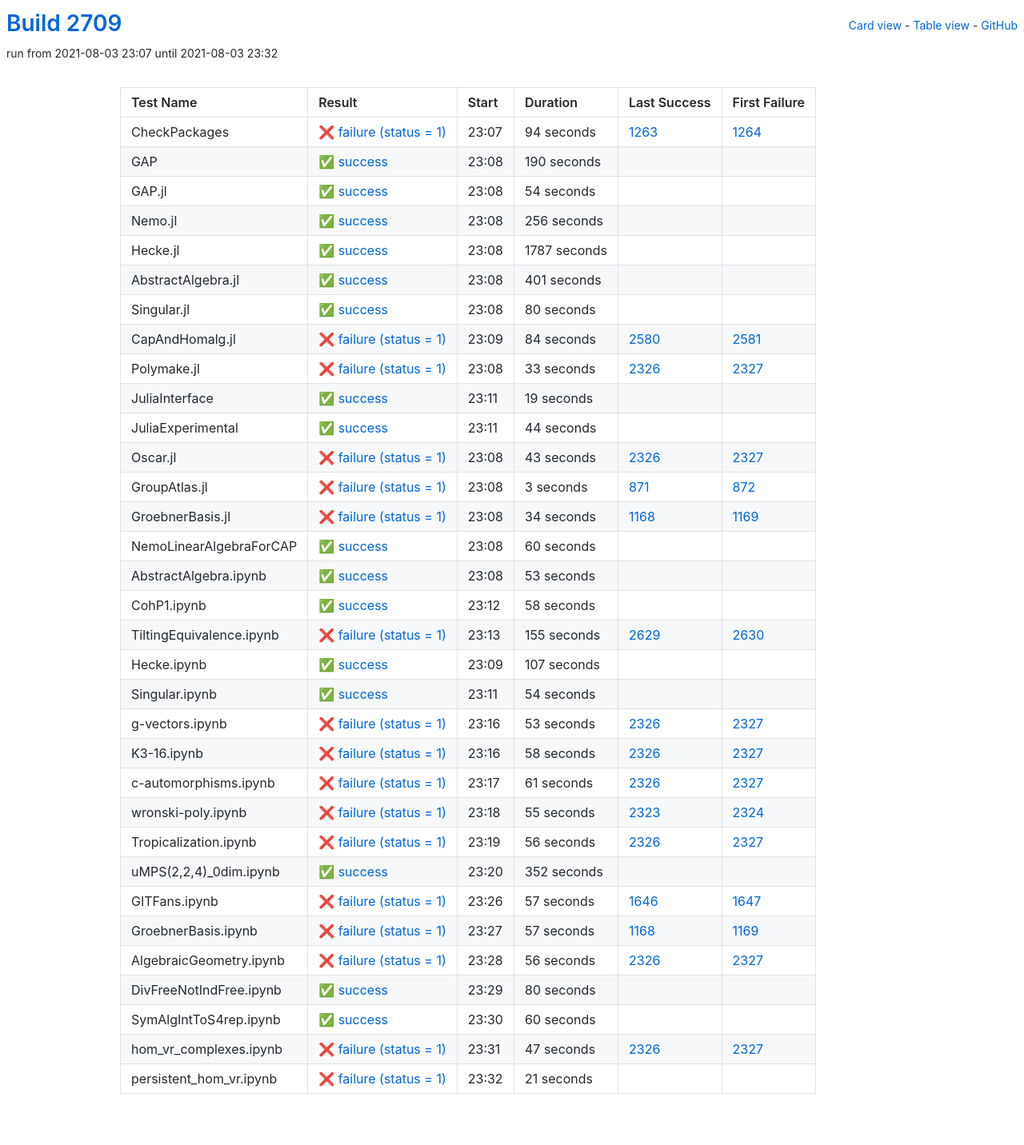
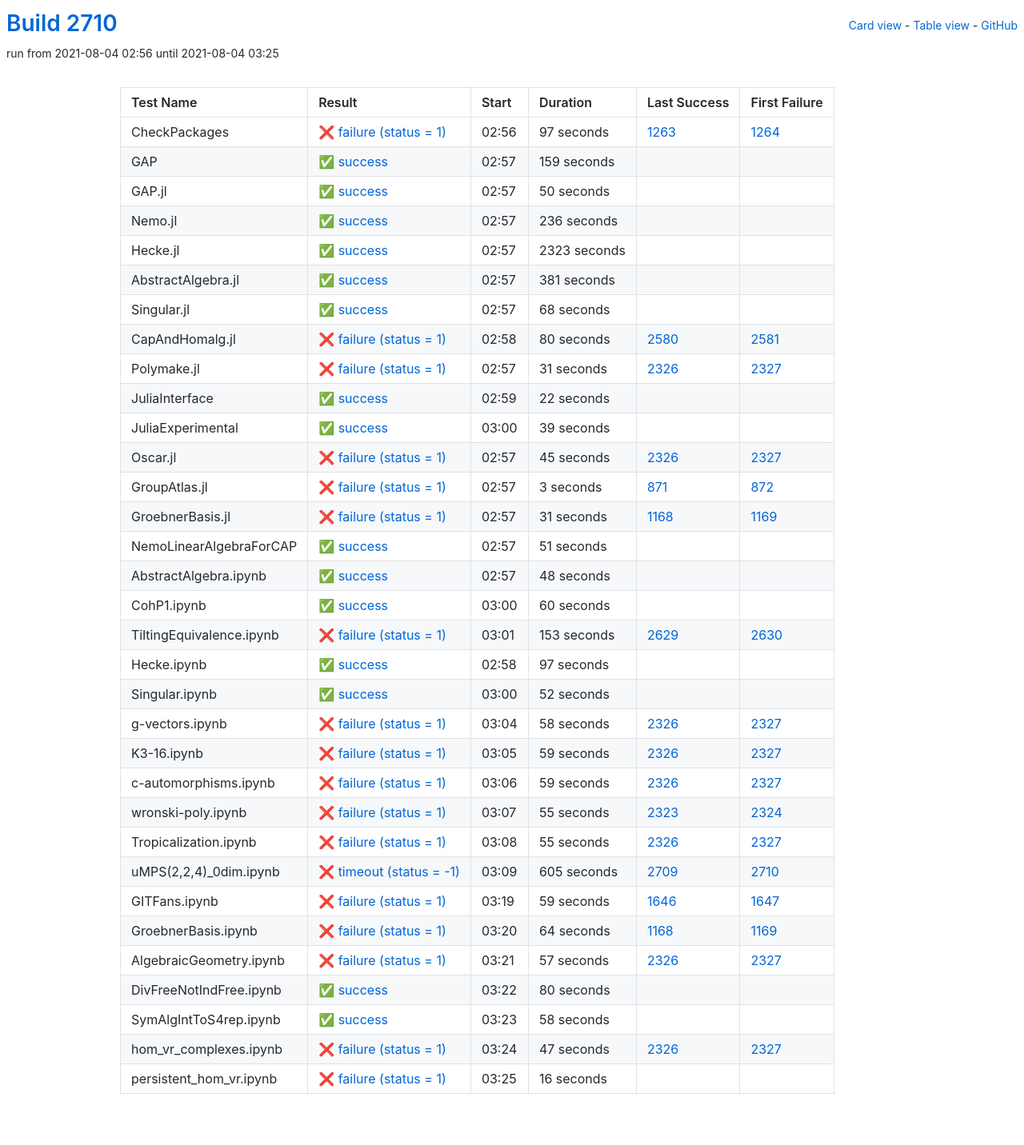
Before and after one commit to oscar-system/oscar-ci-status-stable, a Jekyll site: the page built from table.html, in a window 1280 px wide. Shown: the whole page at 80% size. Built offline with Jekyll 4.4.1, drawn with Linux system fonts in a browser that asks for light colours.

Commit message:
Build #2710

```diff
--- a/_data/ci.yml
+++ b/_data/ci.yml
@@ -1,6 +1,6 @@
 ---
-build: 2709
-build_url: https://oscarci.mathematik.uni-kl.de/job/oscar-stable/2709/
+build: 2710
+build_url: https://oscarci.mathematik.uni-kl.de/job/oscar-stable/2710/
 job: oscar-stable
 organization: oscar-system
 repo: oscar-ci-status-stable
@@ -8,152 +8,152 @@ repourl: https://github.com/oscar-system/oscar-ci-status-stable
 tests:
 - name: CheckPackages
   id: checkpackages
-  log: https://oscarci.mathematik.uni-kl.de/job/oscar-stable/2709/artifact/logs/build-2709/CheckPackages.log
-  start: 2021-08-03 23:07
+  log: https://oscarci.mathematik.uni-kl.de/job/oscar-stable/2710/artifact/logs/build-2710/CheckPackages.log
+  start: 2021-08-04 02:56
   success: false
   exitcode: 1
   status: failure
-  duration: 94
+  duration: 97
   last_success: 1263
   last_success_url: https://oscarci.mathematik.uni-kl.de/job/oscar-stable/1263/
   first_failure: 1264
   first_failure_url: https://oscarci.mathematik.uni-kl.de/job/oscar-stable/1264/
 - name: GAP
   id: gap
-  log: https://oscarci.mathematik.uni-kl.de/job/oscar-stable/2709/artifact/logs/build-2709/GAP.log
-  start: 2021-08-03 23:08
+  log: https://oscarci.mathematik.uni-kl.de/job/oscar-stable/2710/artifact/logs/build-2710/GAP.log
+  start: 2021-08-04 02:57
   success: true
   exitcode: 0
   status: success
-  duration: 190
+  duration: 159
   last_success: false
   last_success_url:
   first_failure: false
   first_failure_url:
 - name: GAP.jl
   id: gap-jl
-  log: https://oscarci.mathematik.uni-kl.de/job/oscar-stable/2709/artifact/logs/build-2709/GAP.jl.log
-  start: 2021-08-03 23:08
+  log: https://oscarci.mathematik.uni-kl.de/job/oscar-stable/2710/artifact/logs/build-2710/GAP.jl.log
+  start: 2021-08-04 02:57
   success: true
   exitcode: 0
   status: success
-  duration: 54
+  duration: 50
   last_success: false
   last_success_url:
   first_failure: false
   first_failure_url:
 - name: Nemo.jl
   id: nemo-jl
-  log: https://oscarci.mathematik.uni-kl.de/job/oscar-stable/2709/artifact/logs/build-2709/Nemo.jl.log
-  start: 2021-08-03 23:08
+  log: https://oscarci.mathematik.uni-kl.de/job/oscar-stable/2710/artifact/logs/build-2710/Nemo.jl.log
+  start: 2021-08-04 02:57
   success: true
   exitcode: 0
   status: success
-  duration: 256
+  duration: 236
   last_success: false
   last_success_url:
   first_failure: false
   first_failure_url:
 - name: Hecke.jl
   id: hecke-jl
-  log: https://oscarci.mathematik.uni-kl.de/job/oscar-stable/2709/artifact/logs/build-2709/Hecke.jl.log
-  start: 2021-08-03 23:08
+  log: https://oscarci.mathematik.uni-kl.de/job/oscar-stable/2710/artifact/logs/build-2710/Hecke.jl.log
+  start: 2021-08-04 02:57
   success: true
   exitcode: 0
   status: success
-  duration: 1787
+  duration: 2323
   last_success: false
   last_success_url:
   first_failure: false
   first_failure_url:
 - name: AbstractAlgebra.jl
   id: abstractalgebra-jl
-  log: https://oscarci.mathematik.uni-kl.de/job/oscar-stable/2709/artifact/logs/build-2709/AbstractAlgebra.jl.log
-  start: 2021-08-03 23:08
+  log: https://oscarci.mathematik.uni-kl.de/job/oscar-stable/2710/artifact/logs/build-2710/AbstractAlgebra.jl.log
+  start: 2021-08-04 02:57
   success: true
   exitcode: 0
   status: success
-  duration: 401
+  duration: 381
   last_success: false
   last_success_url:
   first_failure: false
   first_failure_url:
 - name: Singular.jl
   id: singular-jl
-  log: https://oscarci.mathematik.uni-kl.de/job/oscar-stable/2709/artifact/logs/build-2709/Singular.jl.log
-  start: 2021-08-03 23:08
+  log: https://oscarci.mathematik.uni-kl.de/job/oscar-stable/2710/artifact/logs/build-2710/Singular.jl.log
+  start: 2021-08-04 02:57
   success: true
   exitcode: 0
   status: success
-  duration: 80
+  duration: 68
   last_success: false
   last_success_url:
   first_failure: false
   first_failure_url:
 - name: CapAndHomalg.jl
   id: capandhomalg-jl
-  log: https://oscarci.mathematik.uni-kl.de/job/oscar-stable/2709/artifact/logs/build-2709/CapAndHomalg.jl.log
-  start: 2021-08-03 23:09
+  log: https://oscarci.mathematik.uni-kl.de/job/oscar-stable/2710/artifact/logs/build-2710/CapAndHomalg.jl.log
+  start: 2021-08-04 02:58
   success: false
   exitcode: 1
   status: failure
-  duration: 84
+  duration: 80
   last_success: 2580
   last_success_url: https://oscarci.mathematik.uni-kl.de/job/oscar-stable/2580/
   first_failure: 2581
   first_failure_url: https://oscarci.mathematik.uni-kl.de/job/oscar-stable/2581/
 - name: Polymake.jl
   id: polymake-jl
-  log: https://oscarci.mathematik.uni-kl.de/job/oscar-stable/2709/artifact/logs/build-2709/Polymake.jl.log
-  start: 2021-08-03 23:08
+  log: https://oscarci.mathematik.uni-kl.de/job/oscar-stable/2710/artifact/logs/build-2710/Polymake.jl.log
+  start: 2021-08-04 02:57
   success: false
   exitcode: 1
   status: failure
-  duration: 33
+  duration: 31
   last_success: 2326
   last_success_url: https://oscarci.mathematik.uni-kl.de/job/oscar-stable/2326/
   first_failure: 2327
   first_failure_url: https://oscarci.mathematik.uni-kl.de/job/oscar-stable/2327/
 - name: JuliaInterface
   id: juliainterface
-  log: https://oscarci.mathematik.uni-kl.de/job/oscar-stable/2709/artifact/logs/build-2709/JuliaInterface.log
-  start: 2021-08-03 23:11
+  log: https://oscarci.mathematik.uni-kl.de/job/oscar-stable/2710/artifact/logs/build-2710/JuliaInterface.log
+  start: 2021-08-04 02:59
   success: true
   exitcode: 0
   status: success
-  duration: 19
+  duration: 22
   last_success: false
   last_success_url:
   first_failure: false
   first_failure_url:
 - name: JuliaExperimental
   id: juliaexperimental
-  log: https://oscarci.mathematik.uni-kl.de/job/oscar-stable/2709/artifact/logs/build-2709/JuliaExperimental.log
-  start: 2021-08-03 23:11
+  log: https://oscarci.mathematik.uni-kl.de/job/oscar-stable/2710/artifact/logs/build-2710/JuliaExperimental.log
+  start: 2021-08-04 03:00
   success: true
   exitcode: 0
   status: success
-  duration: 44
+  duration: 39
   last_success: false
   last_success_url:
   first_failure: false
   first_failure_url:
 - name: Oscar.jl
   id: oscar-jl
-  log: https://oscarci.mathematik.uni-kl.de/job/oscar-stable/2709/artifact/logs/build-2709/Oscar.jl.log
-  start: 2021-08-03 23:08
+  log: https://oscarci.mathematik.uni-kl.de/job/oscar-stable/2710/artifact/logs/build-2710/Oscar.jl.log
+  start: 2021-08-04 02:57
   success: false
   exitcode: 1
   status: failure
-  duration: 43
+  duration: 45
   last_success: 2326
   last_success_url: https://oscarci.mathematik.uni-kl.de/job/oscar-stable/2326/
   first_failure: 2327
   first_failure_url: https://oscarci.mathematik.uni-kl.de/job/oscar-stable/2327/
 - name: GroupAtlas.jl
   id: groupatlas-jl
-  log: https://oscarci.mathematik.uni-kl.de/job/oscar-stable/2709/artifact/logs/build-2709/GroupAtlas.jl.log
-  start: 2021-08-03 23:08
+  log: https://oscarci.mathematik.uni-kl.de/job/oscar-stable/2710/artifact/logs/build-2710/GroupAtlas.jl.log
+  start: 2021-08-04 02:57
   success: false
   exitcode: 1
   status: failure
@@ -164,20 +164,44 @@ tests:
   first_failure_url: https://oscarci.mathematik.uni-kl.de/job/oscar-stable/872/
 - name: GroebnerBasis.jl
   id: groebnerbasis-jl
-  log: https://oscarci.mathematik.uni-kl.de/job/oscar-stable/2709/artifact/logs/build-2709/GroebnerBasis.jl.log
-  start: 2021-08-03 23:08
+  log: https://oscarci.mathematik.uni-kl.de/job/oscar-stable/2710/artifact/logs/build-2710/GroebnerBasis.jl.log
+  start: 2021-08-04 02:57
   success: false
   exitcode: 1
   status: failure
-  duration: 34
+  duration: 31
   last_success: 1168
   last_success_url: https://oscarci.mathematik.uni-kl.de/job/oscar-stable/1168/
   first_failure: 1169
   first_failure_url: https://oscarci.mathematik.uni-kl.de/job/oscar-stable/1169/
 - name: NemoLinearAlgebraForCAP
   id: nemolinearalgebraforcap
-  log: https://oscarci.mathematik.uni-kl.de/job/oscar-stable/2709/artifact/logs/build-2709/NemoLinearAlgebraForCAP.log
-  start: 2021-08-03 23:08
+  log: https://oscarci.mathematik.uni-kl.de/job/oscar-stable/2710/artifact/logs/build-2710/NemoLinearAlgebraForCAP.log
+  start: 2021-08-04 02:57
+  success: true
+  exitcode: 0
+  status: success
+  duration: 51
+  last_success: false
+  last_success_url:
+  first_failure: false
+  first_failure_url:
+- name: AbstractAlgebra.ipynb
+  id: abstractalgebra-ipynb
+  log: https://oscarci.mathematik.uni-kl.de/job/oscar-stable/2710/artifact/logs/build-2710/AbstractAlgebra.ipynb.log
+  start: 2021-08-04 02:57
+  success: true
+  exitcode: 0
+  status: success
+  duration: 48
+  last_success: false
+  last_success_url:
+  first_failure: false
+  first_failure_url:
+- name: CohP1.ipynb
+  id: cohp1-ipynb
+  log: https://oscarci.mathematik.uni-kl.de/job/oscar-stable/2710/artifact/logs/build-2710/CohP1.ipynb.log
+  start: 2021-08-04 03:00
   success: true
   exitcode: 0
   status: success
@@ -186,82 +210,46 @@ tests:
   last_success_url:
   first_failure: false
   first_failure_url:
-- name: AbstractAlgebra.ipynb
-  id: abstractalgebra-ipynb
-  log: https://oscarci.mathematik.uni-kl.de/job/oscar-stable/2709/artifact/logs/build-2709/AbstractAlgebra.ipynb.log
-  start: 2021-08-03 23:08
-  success: true
-  exitcode: 0
-  status: success
-  duration: 53
-  last_success: false
-  last_success_url:
-  first_failure: false
-  first_failure_url:
-- name: CohP1.ipynb
-  id: cohp1-ipynb
-  log: https://oscarci.mathematik.uni-kl.de/job/oscar-stable/2709/artifact/logs/build-2709/CohP1.ipynb.log
-  start: 2021-08-03 23:12
-  success: true
-  exitcode: 0
-  status: success
-  duration: 58
-  last_success: false
-  last_success_url:
-  first_failure: false
-  first_failure_url:
 - name: TiltingEquivalence.ipynb
   id: tiltingequivalence-ipynb
-  log: https://oscarci.mathematik.uni-kl.de/job/oscar-stable/2709/artifact/logs/build-2709/TiltingEquivalence.ipynb.log
-  start: 2021-08-03 23:13
+  log: https://oscarci.mathematik.uni-kl.de/job/oscar-stable/2710/artifact/logs/build-2710/TiltingEquivalence.ipynb.log
+  start: 2021-08-04 03:01
   success: false
   exitcode: 1
   status: failure
-  duration: 155
+  duration: 153
   last_success: 2629
   last_success_url: https://oscarci.mathematik.uni-kl.de/job/oscar-stable/2629/
   first_failure: 2630
   first_failure_url: https://oscarci.mathematik.uni-kl.de/job/oscar-stable/2630/
 - name: Hecke.ipynb
   id: hecke-ipynb
-  log: https://oscarci.mathematik.uni-kl.de/job/oscar-stable/2709/artifact/logs/build-2709/Hecke.ipynb.log
-  start: 2021-08-03 23:09
+  log: https://oscarci.mathematik.uni-kl.de/job/oscar-stable/2710/artifact/logs/build-2710/Hecke.ipynb.log
+  start: 2021-08-04 02:58
   success: true
   exitcode: 0
   status: success
-  duration: 107
+  duration: 97
   last_success: false
   last_success_url:
   first_failure: false
   first_failure_url:
 - name: Singular.ipynb
   id: singular-ipynb
-  log: https://oscarci.mathematik.uni-kl.de/job/oscar-stable/2709/artifact/logs/build-2709/Singular.ipynb.log
-  start: 2021-08-03 23:11
+  log: https://oscarci.mathematik.uni-kl.de/job/oscar-stable/2710/artifact/logs/build-2710/Singular.ipynb.log
+  start: 2021-08-04 03:00
   success: true
   exitcode: 0
   status: success
-  duration: 54
+  duration: 52
   last_success: false
   last_success_url:
   first_failure: false
   first_failure_url:
 - name: g-vectors.ipynb
   id: g-vectors-ipynb
-  log: https://oscarci.mathematik.uni-kl.de/job/oscar-stable/2709/artifact/logs/build-2709/g-vectors.ipynb.log
-  start: 2021-08-03 23:16
-  success: false
-  exitcode: 1
-  status: failure
-  duration: 53
-  last_success: 2326
-  last_success_url: https://oscarci.mathematik.uni-kl.de/job/oscar-stable/2326/
-  first_failure: 2327
-  first_failure_url: https://oscarci.mathematik.uni-kl.de/job/oscar-stable/2327/
-- name: K3-16.ipynb
-  id: k3-16-ipynb
-  log: https://oscarci.mathematik.uni-kl.de/job/oscar-stable/2709/artifact/logs/build-2709/K3-16.ipynb.log
-  start: 2021-08-03 23:16
+  log: https://oscarci.mathematik.uni-kl.de/job/oscar-stable/2710/artifact/logs/build-2710/g-vectors.ipynb.log
+  start: 2021-08-04 03:04
   success: false
   exitcode: 1
   status: failure
@@ -270,22 +258,34 @@ tests:
   last_success_url: https://oscarci.mathematik.uni-kl.de/job/oscar-stable/2326/
   first_failure: 2327
   first_failure_url: https://oscarci.mathematik.uni-kl.de/job/oscar-stable/2327/
-- name: c-automorphisms.ipynb
-  id: c-automorphisms-ipynb
-  log: https://oscarci.mathematik.uni-kl.de/job/oscar-stable/2709/artifact/logs/build-2709/c-automorphisms.ipynb.log
-  start: 2021-08-03 23:17
+- name: K3-16.ipynb
+  id: k3-16-ipynb
+  log: https://oscarci.mathematik.uni-kl.de/job/oscar-stable/2710/artifact/logs/build-2710/K3-16.ipynb.log
+  start: 2021-08-04 03:05
   success: false
   exitcode: 1
   status: failure
-  duration: 61
+  duration: 59
+  last_success: 2326
+  last_success_url: https://oscarci.mathematik.uni-kl.de/job/oscar-stable/2326/
+  first_failure: 2327
+  first_failure_url: https://oscarci.mathematik.uni-kl.de/job/oscar-stable/2327/
+- name: c-automorphisms.ipynb
+  id: c-automorphisms-ipynb
+  log: https://oscarci.mathematik.uni-kl.de/job/oscar-stable/2710/artifact/logs/build-2710/c-automorphisms.ipynb.log
+  start: 2021-08-04 03:06
+  success: false
+  exitcode: 1
+  status: failure
+  duration: 59
   last_success: 2326
   last_success_url: https://oscarci.mathematik.uni-kl.de/job/oscar-stable/2326/
   first_failure: 2327
   first_failure_url: https://oscarci.mathematik.uni-kl.de/job/oscar-stable/2327/
 - name: wronski-poly.ipynb
   id: wronski-poly-ipynb
-  log: https://oscarci.mathematik.uni-kl.de/job/oscar-stable/2709/artifact/logs/build-2709/wronski-poly.ipynb.log
-  start: 2021-08-03 23:18
+  log: https://oscarci.mathematik.uni-kl.de/job/oscar-stable/2710/artifact/logs/build-2710/wronski-poly.ipynb.log
+  start: 2021-08-04 03:07
   success: false
   exitcode: 1
   status: failure
@@ -296,68 +296,68 @@ tests:
   first_failure_url: https://oscarci.mathematik.uni-kl.de/job/oscar-stable/2324/
 - name: Tropicalization.ipynb
   id: tropicalization-ipynb
-  log: https://oscarci.mathematik.uni-kl.de/job/oscar-stable/2709/artifact/logs/build-2709/Tropicalization.ipynb.log
-  start: 2021-08-03 23:19
+  log: https://oscarci.mathematik.uni-kl.de/job/oscar-stable/2710/artifact/logs/build-2710/Tropicalization.ipynb.log
+  start: 2021-08-04 03:08
   success: false
   exitcode: 1
   status: failure
-  duration: 56
+  duration: 55
   last_success: 2326
   last_success_url: https://oscarci.mathematik.uni-kl.de/job/oscar-stable/2326/
   first_failure: 2327
   first_failure_url: https://oscarci.mathematik.uni-kl.de/job/oscar-stable/2327/
 - name: uMPS(2,2,4)_0dim.ipynb
   id: umps-2-2-4-0dim-ipynb
-  log: https://oscarci.mathematik.uni-kl.de/job/oscar-stable/2709/artifact/logs/build-2709/uMPS-2-2-4-_0dim.ipynb.log
-  start: 2021-08-03 23:20
-  success: true
-  exitcode: 0
-  status: success
-  duration: 352
-  last_success: false
-  last_success_url:
-  first_failure: false
-  first_failure_url:
+  log: https://oscarci.mathematik.uni-kl.de/job/oscar-stable/2710/artifact/logs/build-2710/uMPS-2-2-4-_0dim.ipynb.log
+  start: 2021-08-04 03:09
+  success: false
+  exitcode: -1
+  status: timeout
+  duration: 605
+  last_success: 2709
+  last_success_url: https://oscarci.mathematik.uni-kl.de/job/oscar-stable/2709/
+  first_failure: 2710
+  first_failure_url: https://oscarci.mathematik.uni-kl.de/job/oscar-stable/2710/
 - name: GITFans.ipynb
   id: gitfans-ipynb
-  log: https://oscarci.mathematik.uni-kl.de/job/oscar-stable/2709/artifact/logs/build-2709/GITFans.ipynb.log
-  start: 2021-08-03 23:26
+  log: https://oscarci.mathematik.uni-kl.de/job/oscar-stable/2710/artifact/logs/build-2710/GITFans.ipynb.log
+  start: 2021-08-04 03:19
   success: false
   exitcode: 1
   status: failure
-  duration: 57
+  duration: 59
   last_success: 1646
   last_success_url: https://oscarci.mathematik.uni-kl.de/job/oscar-stable/1646/
   first_failure: 1647
   first_failure_url: https://oscarci.mathematik.uni-kl.de/job/oscar-stable/1647/
 - name: GroebnerBasis.ipynb
   id: groebnerbasis-ipynb
-  log: https://oscarci.mathematik.uni-kl.de/job/oscar-stable/2709/artifact/logs/build-2709/GroebnerBasis.ipynb.log
-  start: 2021-08-03 23:27
+  log: https://oscarci.mathematik.uni-kl.de/job/oscar-stable/2710/artifact/logs/build-2710/GroebnerBasis.ipynb.log
+  start: 2021-08-04 03:20
   success: false
   exitcode: 1
   status: failure
-  duration: 57
+  duration: 64
   last_success: 1168
   last_success_url: https://oscarci.mathematik.uni-kl.de/job/oscar-stable/1168/
   first_failure: 1169
   first_failure_url: https://oscarci.mathematik.uni-kl.de/job/oscar-stable/1169/
 - name: AlgebraicGeometry.ipynb
   id: algebraicgeometry-ipynb
-  log: https://oscarci.mathematik.uni-kl.de/job/oscar-stable/2709/artifact/logs/build-2709/AlgebraicGeometry.ipynb.log
-  start: 2021-08-03 23:28
+  log: https://oscarci.mathematik.uni-kl.de/job/oscar-stable/2710/artifact/logs/build-2710/AlgebraicGeometry.ipynb.log
+  start: 2021-08-04 03:21
   success: false
   exitcode: 1
   status: failure
-  duration: 56
+  duration: 57
   last_success: 2326
   last_success_url: https://oscarci.mathematik.uni-kl.de/job/oscar-stable/2326/
   first_failure: 2327
   first_failure_url: https://oscarci.mathematik.uni-kl.de/job/oscar-stable/2327/
 - name: DivFreeNotIndFree.ipynb
   id: divfreenotindfree-ipynb
-  log: https://oscarci.mathematik.uni-kl.de/job/oscar-stable/2709/artifact/logs/build-2709/DivFreeNotIndFree.ipynb.log
-  start: 2021-08-03 23:29
+  log: https://oscarci.mathematik.uni-kl.de/job/oscar-stable/2710/artifact/logs/build-2710/DivFreeNotIndFree.ipynb.log
+  start: 2021-08-04 03:22
   success: true
   exitcode: 0
   status: success
@@ -368,20 +368,20 @@ tests:
   first_failure_url:
 - name: SymAlgIntToS4rep.ipynb
   id: symalginttos4rep-ipynb
-  log: https://oscarci.mathematik.uni-kl.de/job/oscar-stable/2709/artifact/logs/build-2709/SymAlgIntToS4rep.ipynb.log
-  start: 2021-08-03 23:30
+  log: https://oscarci.mathematik.uni-kl.de/job/oscar-stable/2710/artifact/logs/build-2710/SymAlgIntToS4rep.ipynb.log
+  start: 2021-08-04 03:23
   success: true
   exitcode: 0
   status: success
-  duration: 60
+  duration: 58
   last_success: false
   last_success_url:
   first_failure: false
   first_failure_url:
 - name: hom_vr_complexes.ipynb
   id: hom-vr-complexes-ipynb
-  log: https://oscarci.mathematik.uni-kl.de/job/oscar-stable/2709/artifact/logs/build-2709/hom_vr_complexes.ipynb.log
-  start: 2021-08-03 23:31
+  log: https://oscarci.mathematik.uni-kl.de/job/oscar-stable/2710/artifact/logs/build-2710/hom_vr_complexes.ipynb.log
+  start: 2021-08-04 03:24
   success: false
   exitcode: 1
   status: failure
@@ -392,12 +392,12 @@ tests:
   first_failure_url: https://oscarci.mathematik.uni-kl.de/job/oscar-stable/2327/
 - name: persistent_hom_vr.ipynb
   id: persistent-hom-vr-ipynb
-  log: https://oscarci.mathematik.uni-kl.de/job/oscar-stable/2709/artifact/logs/build-2709/persistent_hom_vr.ipynb.log
-  start: 2021-08-03 23:32
+  log: https://oscarci.mathematik.uni-kl.de/job/oscar-stable/2710/artifact/logs/build-2710/persistent_hom_vr.ipynb.log
+  start: 2021-08-04 03:25
   success: false
   exitcode: 1
   status: failure
-  duration: 21
+  duration: 16
   last_success: false
   last_success_url:
   first_failure: false
```
Also changed, not shown: README.md.
